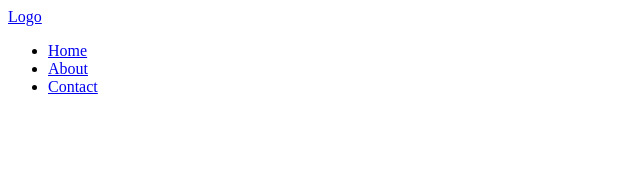
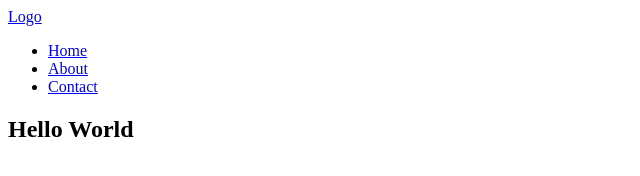
Before and after one commit to shohjahon-asqarov/git-repeta, a plain HTML site: page index.html in a window 1280 px wide. Shown: the whole page, without its empty margins (0-640 px from the left). Drawn offline with Linux system fonts and the light colour scheme.

Commit message:
add hero

```diff
--- a/index.html
+++ b/index.html
@@ -20,5 +20,11 @@
             </li>
         </ul>
     </header>
+
+    <main>
+        <section>
+            <h1>Hello World</h1>
+        </section>
+    </main>
 </body>
 </html>
```
